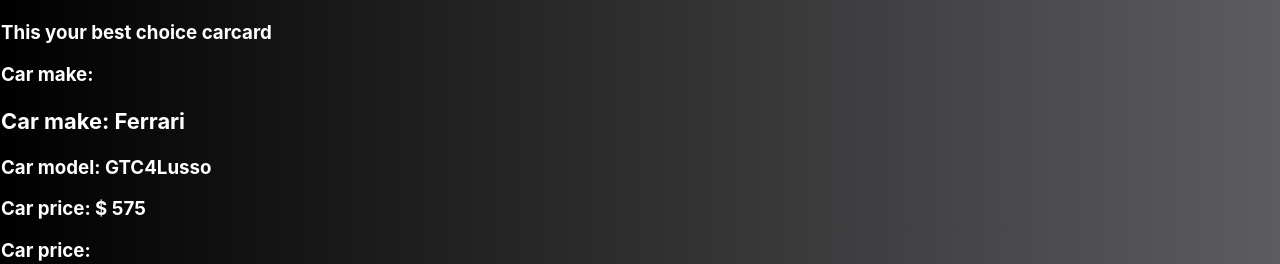
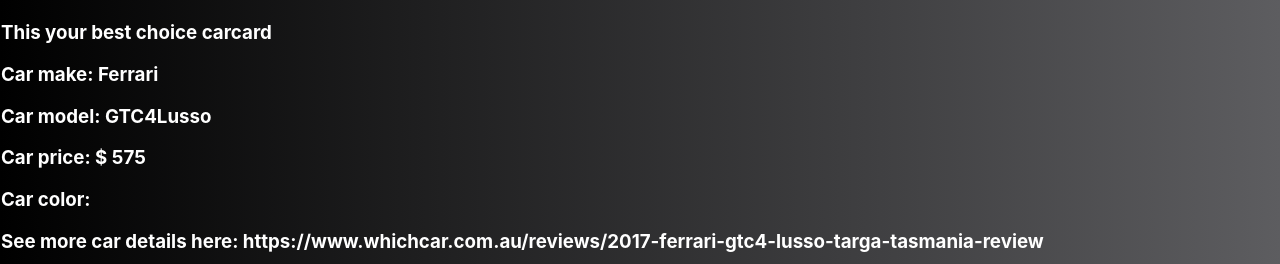
Before and after one commit to SheCodesAus/plus-bris-2021-the-flat-bytes-react, a React (Create React App) app: page /home in a window 1280 px wide. Both pictures are taken after a click on the button "Help me choose". Shown: the part 536-800 px from the top of the page. Built offline with nearby package versions, Linux system fonts and the light colour scheme.

Commit message:
Cleaned comments

```diff
--- a/src/components/CarCard/CarCard.jsx
+++ b/src/components/CarCard/CarCard.jsx
@@ -3,15 +3,15 @@
 
 // Pass a suggested car or "best match" car
 function CarCard({ image, make, model, price, colour, url}) {
-  console.log('car card:', image, make, model, price, colour, url)
+
   return (
     <div className="car-card">
       <img alt="" src={image} />
       <h3>This your best choice carcard</h3>
-      <h3>Car make: {<h3>Car make: {make}</h3>}</h3>
+      <h3>Car make: {make}</h3>
       <h3>Car model: {model}</h3>
       <h3>Car price: $ {price}</h3>
-      <h3>Car price: {colour}</h3>
+      <h3>Car color: {colour}</h3>
       <h3>See more car details here: {url}</h3>
     </div>
   );
--- a/src/components/Form/Form.jsx
+++ b/src/components/Form/Form.jsx
@@ -11,7 +11,6 @@
     fuel: "",
   });
 
-  //variables to handle "ai model" response
   const [mood, setMood] = useState("");
   const [bestCarMatches, setbestCarMatches] = useState([]);
 
@@ -117,28 +116,28 @@
       ...prevSuggestedCar,
       [id]: value,
     }));
-    // console.log("I'm looking for suggestedCar", suggestedCar);
+
   };
 
   //filter based on attributes
   const matchingCars = (e) => {
     //filter by price
     let filteredCars = matchingPrice(carsOptions);
-    // console.log("filteredCarsByPrice ---------", filteredCars);
+
 
     if (suggestedCar.colour.length >0) {
       filteredCars = matchingColor(filteredCars);
-      // console.log("filteredCarsByColors ---------", filteredCars);
+
     }
 
     if (suggestedCar.body_type.length >0) {
       filteredCars = matchingBodyType(filteredCars);
-      // console.log("filteredCarsByBodyType ---------", filteredCars);
+
     }
 
     if (suggestedCar.colour.length >0) {
       filteredCars = matchingFuel(filteredCars);
-      // console.log("filteredCarsByColors ---------", filteredCars);
+
     }
 
       return filteredCars;
@@ -152,7 +151,6 @@
 
         return false;
       }
-      // console.log("We found a color match ---------", car);
       return true;
     });
   }
@@ -181,7 +179,6 @@
     }
     return cars.filter((car) => {
       if (car.price > minPrice && car.price < maxPrice) {
-        // console.log("We found a price match ---------", car);
         return true;
       }
 
@@ -195,7 +192,6 @@
 
         return false;
       }
-      // console.log("We found a body type match ---------", car);
       return true;
     });
   }
@@ -206,7 +202,6 @@
 
         return false;
       }
-      // console.log("We found a fuel match ---------", car);
       return true;
     });
   }
@@ -227,7 +222,6 @@
       <div>
           <label>How much money are you willing to spend?</label>
           <select
-            //onChange={(e) => setPriceQuestion(e.target.value)}
             onClick={getUserPreferences}
             id="price"
             name="price"
@@ -241,7 +235,6 @@
         <div>
           <label>What color do you prefer?</label>
           <select
-            //onChange={(e) => setColourQuestion(e.target)}
             onChange={getUserPreferences}
             id="colour"
             name="colour"
@@ -257,7 +250,6 @@
         <div>
           <label>In what body type do you feel most comfortable?</label>
           <select
-            //onChange={(e) => setBodyTypeQuestion(e.target.value)}
             onChange={getUserPreferences}
             id="body_type"
             name="body_type"
@@ -329,6 +321,21 @@
           />
         )
       })}
+
+
+{mood && (
+        <div>
+          <h2>Our AI has defined that the best match for you</h2>
+          <CarCard
+          image={suggestedCar.image}
+          make={suggestedCar.make}
+          model={suggestedCar.model}
+          price={suggestedCar.price}
+          colour={suggestedCar.colour}
+          url={suggestedCar.url}
+          />
+        </div>
+      )}
     </div>
   );
 }
```
